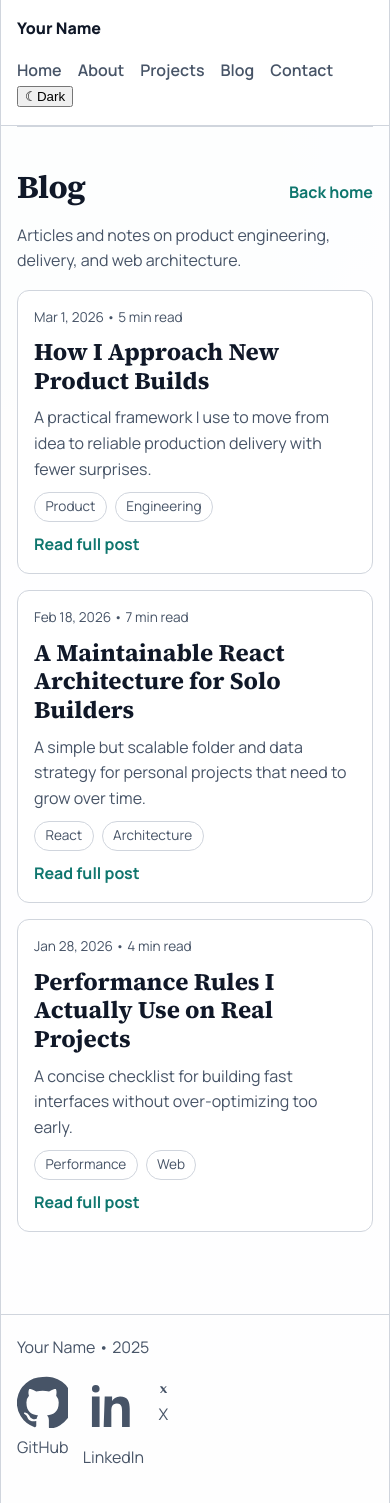
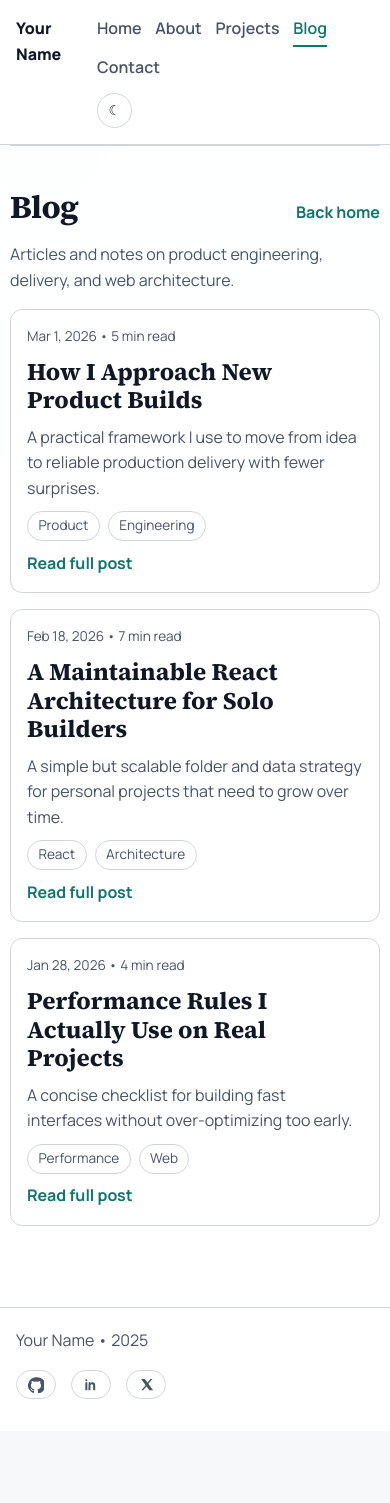
Before and after one commit to SlenderShield/SlenderShield.github.io, a React (Vite) app: page /blog in a window 390 px wide. After the commit the page ends 1431 px from the top, so only its background shows below. Built offline with nearby package versions, Linux system fonts and the light colour scheme.

Commit message:
style: refine responsive rhythm and document UX updates

```diff
--- a/src/index.css
+++ b/src/index.css
@@ -12,6 +12,18 @@
   --shadow: 0 10px 25px rgba(16, 24, 40, 0.08);
   --font-body: 'Manrope', 'Segoe UI', sans-serif;
   --font-heading: 'Source Serif 4', Georgia, serif;
+}
+
+:root[data-theme='dark'] {
+  --bg: #0f1723;
+  --bg-deep: #111b2a;
+  --text: #e5edf8;
+  --text-soft: #a5b4c7;
+  --line: #29405a;
+  --brand: #2dd4bf;
+  --brand-soft: #12343a;
+  --danger: #fb7185;
+  --shadow: 0 12px 28px rgba(0, 0, 0, 0.28);
 }
 
 * {
@@ -34,6 +46,13 @@ body {
     linear-gradient(180deg, #f7f8fa 0%, #f2f4f7 100%),
     var(--bg);
   line-height: 1.6;
+}
+
+input,
+textarea,
+select,
+button {
+  color: inherit;
 }
 
 a {
@@ -70,9 +89,24 @@ p {
 .page-shell {
   width: min(1120px, 100%);
   margin: 0 auto;
-  background: color-mix(in oklab, var(--bg-deep), transparent 6%);
+  background: color-mix(in oklab, var(--bg-deep), transparent 5%);
   border-inline: 1px solid var(--line);
   min-height: 100vh;
+}
+
+.route-transition {
+  animation: routeEnter 0.35s ease both;
+}
+
+@keyframes routeEnter {
+  from {
+    opacity: 0;
+    transform: translateY(8px);
+  }
+  to {
+    opacity: 1;
+    transform: translateY(0);
+  }
 }
 
 .container {
@@ -94,6 +128,12 @@ p {
   border-bottom: 1px solid var(--line);
 }
 
+.header-controls {
+  display: flex;
+  align-items: center;
+  gap: 0.75rem;
+}
+
 .brand {
   font-weight: 800;
   text-decoration: none;
@@ -102,17 +142,67 @@ p {
 .site-nav {
   display: flex;
   align-items: center;
-  gap: 1rem;
+  gap: 0.85rem;
+  flex-wrap: wrap;
 }
 
 .site-nav a {
   text-decoration: none;
   font-weight: 600;
   color: var(--text-soft);
+  position: relative;
 }
 
 .site-nav a:hover {
   color: var(--brand);
+}
+
+.site-nav a.active {
+  color: var(--brand);
+}
+
+.site-nav a.active::after {
+  content: '';
+  position: absolute;
+  left: 0;
+  right: 0;
+  bottom: -0.35rem;
+  height: 2px;
+  background: var(--brand);
+}
+
+.theme-toggle {
+  display: inline-flex;
+  align-items: center;
+  gap: 0.35rem;
+  border: 1px solid var(--line);
+  border-radius: 999px;
+  background: #ffffff;
+  padding: 0.35rem 0.65rem;
+  font: inherit;
+  font-size: 0.86rem;
+  cursor: pointer;
+}
+
+:root[data-theme='dark'] .theme-toggle,
+:root[data-theme='dark'] .card,
+:root[data-theme='dark'] .detail-panel,
+:root[data-theme='dark'] .blog-item,
+:root[data-theme='dark'] .hero-kpis article,
+:root[data-theme='dark'] .chip-button,
+:root[data-theme='dark'] .search-field input,
+:root[data-theme='dark'] .contact-form input,
+:root[data-theme='dark'] .contact-form textarea,
+:root[data-theme='dark'] .contact-form select,
+:root[data-theme='dark'] .button.ghost,
+:root[data-theme='dark'] .social-inline a {
+  background: #162335;
+}
+
+:root[data-theme='dark'] .outcome {
+  background: #15333b;
+  border-color: #26616e;
+  color: #8ce4d5;
 }
 
 .hero-section {
@@ -314,7 +404,8 @@ p {
 }
 
 .contact-form input,
-.contact-form textarea {
+.contact-form textarea,
+.contact-form select {
   font: inherit;
   padding: 0.6rem 0.8rem;
   border: 1px solid var(--line);
@@ -344,6 +435,12 @@ p {
   background: #ffffff;
   display: grid;
   gap: 0.8rem;
+}
+
+.contact-layout {
+  display: grid;
+  grid-template-columns: 1fr 1.2fr;
+  gap: 1rem;
 }
 
 .site-footer {
@@ -399,17 +496,81 @@ p {
 .social-inline {
   display: flex;
   gap: 0.9rem;
+  flex-wrap: wrap;
 }
 
 .social-inline a {
+  display: inline-flex;
+  align-items: center;
+  gap: 0.45rem;
+  border: 1px solid var(--line);
+  border-radius: 999px;
+  padding: 0.35rem 0.7rem;
   text-decoration: none;
   color: var(--text-soft);
 }
 
+.social-inline a svg {
+  width: 16px;
+  height: 16px;
+}
+
+.reveal {
+  animation: fadeUp 0.7s ease both;
+}
+
+.reveal .card,
+.reveal .blog-item,
+.reveal .detail-panel {
+  animation: fadeUp 0.7s ease both;
+}
+
+.reveal .card:nth-child(2),
+.reveal .blog-item:nth-child(2),
+.reveal .detail-panel:nth-child(2) {
+  animation-delay: 0.08s;
+}
+
+.reveal .card:nth-child(3),
+.reveal .blog-item:nth-child(3),
+.reveal .detail-panel:nth-child(3) {
+  animation-delay: 0.16s;
+}
+
+@keyframes fadeUp {
+  from {
+    opacity: 0;
+    transform: translateY(10px);
+  }
+  to {
+    opacity: 1;
+    transform: translateY(0);
+  }
+}
+
+@media (prefers-reduced-motion: reduce) {
+  .route-transition,
+  .reveal,
+  .reveal .card,
+  .reveal .blog-item,
+  .reveal .detail-panel {
+    animation: none;
+  }
+}
+
 @media (max-width: 900px) {
   .site-header {
-    flex-direction: column;
     align-items: flex-start;
+  }
+
+  .header-controls {
+    width: 100%;
+    justify-content: space-between;
+    flex-wrap: wrap;
+  }
+
+  .site-nav {
+    width: 100%;
   }
 
   .card-grid {
@@ -428,8 +589,41 @@ p {
     grid-template-columns: 1fr;
   }
 
+  .contact-layout {
+    grid-template-columns: 1fr;
+  }
+
   .site-footer {
     flex-direction: column;
     align-items: flex-start;
   }
 }
+
+@media (max-width: 640px) {
+  .page-shell {
+    border-inline: none;
+  }
+
+  .container {
+    width: min(900px, calc(100% - 1.25rem));
+  }
+
+  .hero-section {
+    padding: 3.8rem 0 3rem;
+  }
+
+  .hero-section::after {
+    width: 140px;
+    height: 140px;
+    right: -6px;
+    top: 14px;
+  }
+
+  .theme-toggle span:last-child {
+    display: none;
+  }
+
+  .social-inline a span {
+    display: none;
+  }
+}
```
Also changed, not shown: 1 other file (tests, documents, lock files or other folders).
